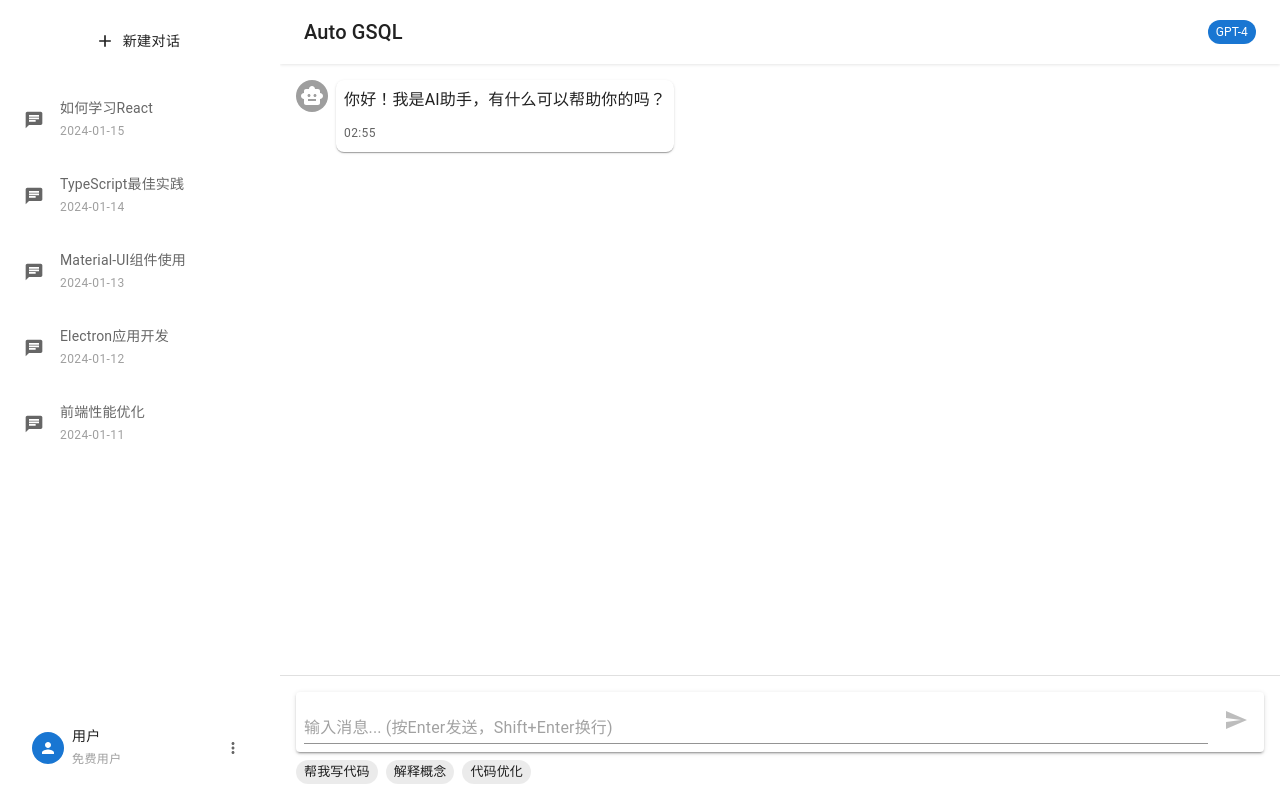
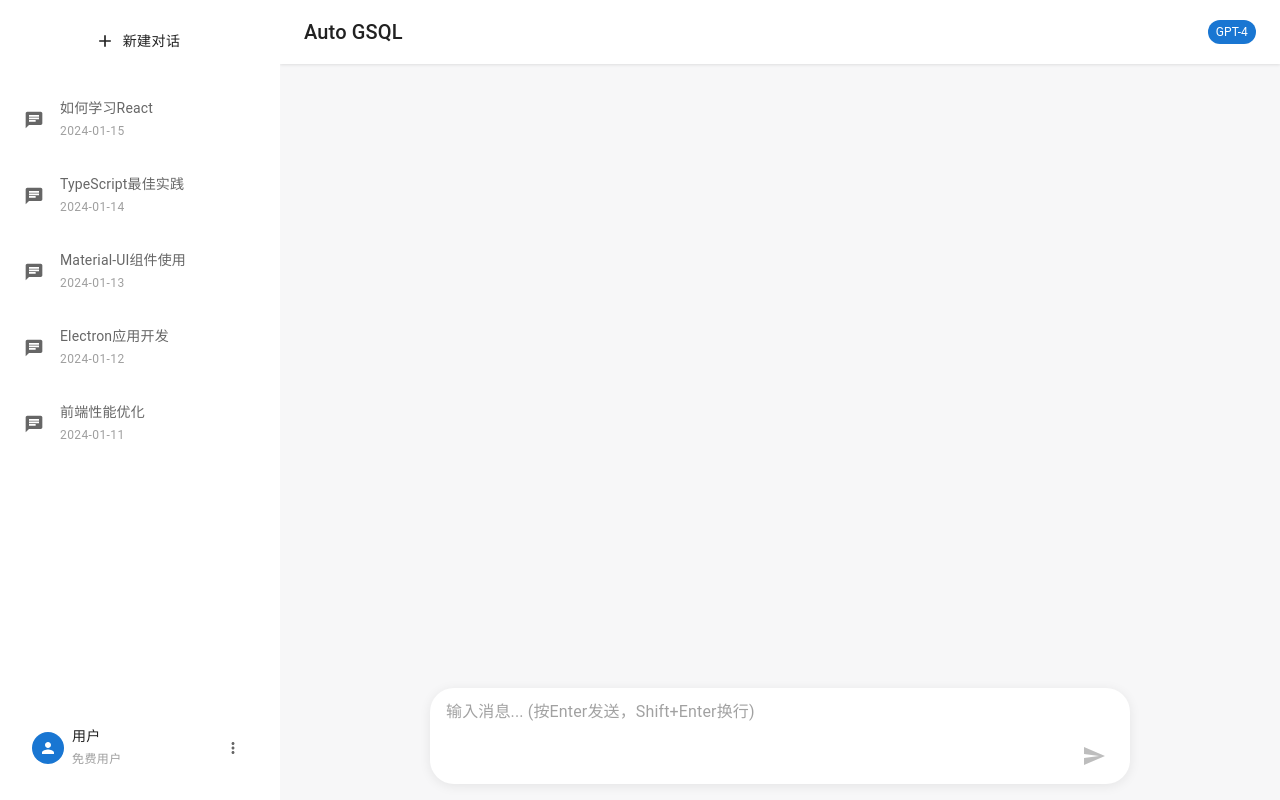
Before and after one commit to tx-819/auto-gsql, a React (Vite) app in the folder src/renderer/: page / in a window 1280 px wide. Built offline with nearby package versions, Linux system fonts and the light colour scheme.

Commit message:
chat 样式优化

```diff
--- a/src/renderer/src/pages/chat/index.tsx
+++ b/src/renderer/src/pages/chat/index.tsx
@@ -6,11 +6,9 @@ import {
   IconButton,
   Typography,
   Avatar,
-  Stack,
-  Chip,
   CircularProgress
 } from '@mui/material'
-import { Send as SendIcon, SmartToy as BotIcon, Person as UserIcon } from '@mui/icons-material'
+import { Send as SendIcon, Person as UserIcon } from '@mui/icons-material'
 
 interface Message {
   id: string
@@ -20,14 +18,7 @@ interface Message {
 }
 
 const ChatPage: React.FC = () => {
-  const [messages, setMessages] = useState<Message[]>([
-    {
-      id: '1',
-      content: '你好！我是AI助手，有什么可以帮助你的吗？',
-      role: 'assistant',
-      timestamp: new Date()
-    }
-  ])
+  const [messages, setMessages] = useState<Message[]>([])
   const [inputValue, setInputValue] = useState('')
   const [isLoading, setIsLoading] = useState(false)
   const messagesEndRef = useRef<HTMLDivElement>(null)
@@ -78,111 +69,172 @@ const ChatPage: React.FC = () => {
     <Box
       sx={{
         height: '100vh',
+        bgcolor: '#f7f7f8',
         display: 'flex',
         flexDirection: 'column',
-        bgcolor: 'background.default',
-        paddingTop: '64px' // 为顶部栏预留空间
+        alignItems: 'center',
+        pt: '64px'
       }}
     >
       {/* 消息列表区域 */}
       <Box
         sx={{
           flex: 1,
-          overflow: 'auto',
-          p: 2,
+          minHeight: 0,
+          width: '100%',
+          mx: 'auto',
           display: 'flex',
           flexDirection: 'column',
-          gap: 2,
-          boxSizing: 'border-box'
+          gap: 0,
+          py: 2,
+          px: { xs: 0, sm: 2 },
+          overflowY: 'auto',
+          overflowX: 'hidden',
+          scrollbarWidth: 'thin',
+          scrollbarColor: '#bdbdbd #ececf1',
+          '&::-webkit-scrollbar': {
+            width: '8px',
+            background: '#ececf1'
+          },
+          '&::-webkit-scrollbar-thumb': {
+            background: '#bdbdbd',
+            borderRadius: '4px'
+          }
         }}
       >
+        <Box sx={{ width: '100%', maxWidth: 700, mx: 'auto' }}>
           {messages.map((message) => (
             <Box
               key={message.id}
               sx={{
                 display: 'flex',
                 justifyContent: message.role === 'user' ? 'flex-end' : 'flex-start',
-              mb: 2
+                px: 1,
+                py: 0.5
               }}
             >
               <Box
                 sx={{
                   display: 'flex',
-                alignItems: 'flex-start',
+                  flexDirection: message.role === 'user' ? 'row-reverse' : 'row',
+                  alignItems: 'flex-end',
                   gap: 1,
-                maxWidth: '70%',
-                flexDirection: message.role === 'user' ? 'row-reverse' : 'row'
+                  width: '100%',
+                  maxWidth: '90%'
                 }}
               >
+                {message.role === 'user' && (
                   <Avatar
                     sx={{
-                  bgcolor: message.role === 'user' ? 'primary.main' : 'grey.500',
-                  width: 32,
-                  height: 32
+                      bgcolor: 'primary.main',
+                      color: 'primary.contrastText',
+                      width: 36,
+                      height: 36,
+                      fontSize: 22,
+                      boxShadow: 2
                     }}
                   >
-                {message.role === 'user' ? <UserIcon /> : <BotIcon />}
+                    <UserIcon />
                   </Avatar>
-
+                )}
+                {message.role === 'user' ? (
                   <Paper
-                elevation={1}
+                    elevation={0}
                     sx={{
-                  p: 1,
-                  bgcolor: message.role === 'user' ? 'primary.main' : 'background.paper',
-                  color: message.role === 'user' ? 'primary.contrastText' : 'text.primary',
-                  borderRadius: 2,
-                  maxWidth: '100%',
-                  wordBreak: 'break-word'
+                      bgcolor: 'primary.main',
+                      color: 'primary.contrastText',
+                      borderRadius: '18px 18px 4px 18px',
+                      px: 2,
+                      py: 1.5,
+                      maxWidth: { xs: '80vw', sm: 540 },
+                      minWidth: 0,
+                      boxShadow: '0 1px 2px rgba(0,0,0,0.03)',
+                      fontSize: '1.05rem',
+                      wordBreak: 'break-word',
+                      whiteSpace: 'pre-wrap'
                     }}
                   >
-                <Typography variant="body1" sx={{ mb: 1 }}>
+                    <Typography variant="body1" sx={{ fontSize: '1.05rem', mb: 0.5 }}>
                       {message.content}
                     </Typography>
                     <Typography
                       variant="caption"
                       sx={{
-                    opacity: 0.7,
-                    fontSize: '0.75rem'
+                        opacity: 0.5,
+                        fontSize: '0.72rem',
+                        display: 'block',
+                        textAlign: 'right',
+                        mt: 0.5
                       }}
                     >
                       {formatTime(message.timestamp)}
                     </Typography>
                   </Paper>
+                ) : (
+                  <Box
+                    sx={{
+                      bgcolor: '#ececf1',
+                      color: 'text.primary',
+                      borderRadius: 2,
+                      px: 2,
+                      py: 1.5,
+                      maxWidth: { xs: '80vw', sm: 540 },
+                      minWidth: 0,
+                      fontSize: '1.05rem',
+                      wordBreak: 'break-word',
+                      whiteSpace: 'pre-wrap'
+                    }}
+                  >
+                    <Typography variant="body1" sx={{ fontSize: '1.05rem', mb: 0.5 }}>
+                      {message.content}
+                    </Typography>
+                    <Typography
+                      variant="caption"
+                      sx={{
+                        opacity: 0.5,
+                        fontSize: '0.72rem',
+                        display: 'block',
+                        textAlign: 'left',
+                        mt: 0.5
+                      }}
+                    >
+                      {formatTime(message.timestamp)}
+                    </Typography>
+                  </Box>
+                )}
               </Box>
             </Box>
           ))}
+        </Box>
 
         {/* 加载状态 */}
         {isLoading && (
           <Box
             sx={{
               display: 'flex',
-              justifyContent: 'flex-start',
-              mb: 2
+              justifyContent: 'center'
             }}
           >
             <Box
               sx={{
                 display: 'flex',
-                alignItems: 'flex-start',
-                gap: 1
+                alignItems: 'flex-end',
+                gap: 1,
+                width: '100%',
+                maxWidth: 700,
+                px: 1,
+                py: 0.5
               }}
             >
-              <Avatar
+              <Paper
+                elevation={0}
                 sx={{
-                  bgcolor: 'grey.500',
-                  width: 32,
-                  height: 32
-                }}
-              >
-                <BotIcon />
-              </Avatar>
-              <Paper
-                elevation={1}
-                sx={{
-                  p: 2,
-                  bgcolor: 'background.paper',
+                  bgcolor: '#ececf1',
                   borderRadius: 2,
+                  px: 2,
+                  py: 1.5,
+                  minWidth: 0,
+                  boxShadow: '0 1px 2px rgba(0,0,0,0.03)',
                   display: 'flex',
                   alignItems: 'center',
                   gap: 1
@@ -203,19 +255,26 @@ const ChatPage: React.FC = () => {
       {/* 输入区域 */}
       <Box
         sx={{
-          p: 2,
-          borderTop: 1,
-          borderColor: 'divider',
-          bgcolor: 'background.paper'
+          width: '100%',
+          maxWidth: 700,
+          position: 'sticky',
+          bottom: 0,
+          left: 0,
+          bgcolor: 'transparent',
+          zIndex: 10,
+          pb: 2
         }}
       >
         <Paper
-          elevation={2}
+          elevation={3}
           sx={{
-            p: 1,
+            px: 2,
+            py: 1,
+            gap: 1,
             display: 'flex',
-            alignItems: 'flex-end',
-            gap: 1
+            flexDirection: 'column',
+            borderRadius: 6,
+            boxShadow: '0 2px 12px rgba(0,0,0,0.08)'
           }}
         >
           <TextField
@@ -235,8 +294,15 @@ const ChatPage: React.FC = () => {
             disabled={isLoading}
             sx={{
               '& .MuiInputBase-root': {
-                fontSize: '1rem'
+                fontSize: '1rem',
+                bgcolor: 'transparent'
+              },
+              '& .MuiInput-underline:before, & .MuiInput-underline:after': {
+                borderBottom: 'none'
               }
+            }}
+            InputProps={{
+              disableUnderline: true
             }}
           />
           <IconButton
@@ -244,35 +310,12 @@ const ChatPage: React.FC = () => {
             disabled={!inputValue.trim() || isLoading}
             color="primary"
             sx={{
-              alignSelf: 'flex-end',
-              mb: 0.5
+              alignSelf: 'flex-end'
             }}
           >
             <SendIcon />
           </IconButton>
         </Paper>
-
-        {/* 快捷提示 */}
-        <Stack direction="row" spacing={1} sx={{ mt: 1, flexWrap: 'wrap' }}>
-          <Chip
-            label="帮我写代码"
-            size="small"
-            onClick={() => setInputValue('帮我写一个React组件')}
-            sx={{ cursor: 'pointer' }}
-          />
-          <Chip
-            label="解释概念"
-            size="small"
-            onClick={() => setInputValue('请解释一下什么是React Hooks')}
-            sx={{ cursor: 'pointer' }}
-          />
-          <Chip
-            label="代码优化"
-            size="small"
-            onClick={() => setInputValue('请帮我优化这段代码的性能')}
-            sx={{ cursor: 'pointer' }}
-          />
-        </Stack>
       </Box>
     </Box>
   )
```
Lines whose indentation alone changed are shown as unchanged.
